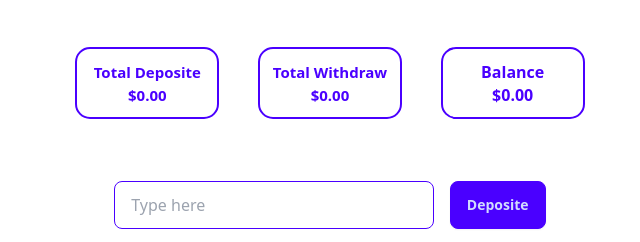
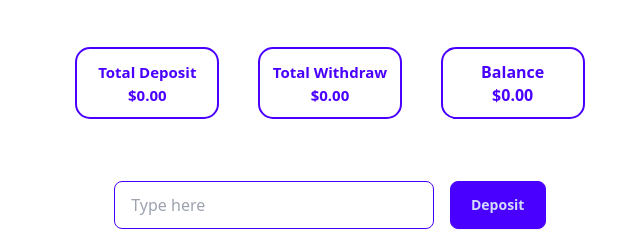
Before and after one commit to sabrina-mostafa/FrontEnd_Course--Assignment-6_-DOM-, a plain HTML site: page dashboard.html in a window 1280 px wide. Shown: the part 187-429 px from the top of the page, 310-950 px from the left. Drawn offline with nearby package versions, Linux system fonts and the light colour scheme.

Commit message:
Update dashboard.html

```diff
--- a/dashboard.html
+++ b/dashboard.html
@@ -20,7 +20,7 @@
             <div class="p-[2%] flex flex-col justify-between items-center w-[100%]">
                 <div class="md:pb-[8%] sm:pb-[10%] pb-[15%] w-[100%] flex flex-row justify-center gap-[5%] font-[800]">
                     <div class="badge badge-primary badge-outline text-[15px] border-[2px] rounded-[15px] flex flex-col w-[9rem] h-[4.5rem] text-center">
-                        <h1>Total Deposite</h1>
+                        <h1>Total Deposit</h1>
                         <p id="totalDeposite" class="pt-[3%]">$0.00</p>
                     </div>
                     <div class="badge badge-primary badge-outline text-[15px] border-[2px] rounded-[15px] flex flex-col w-[9rem] h-[4.5rem] text-center">
@@ -36,7 +36,7 @@
                 <div class="flex justify-center gap-[2%] w-[100%] pb-[2%]">
                     <input type="text" placeholder="Type here" id="depositeAmount"
                         class="input input-bordered input-primary w-full max-w-xs" />
-                    <button class="btn btn-primary w-[6rem] font-[700]" id="depositeBtn">Deposite</button>
+                    <button class="btn btn-primary w-[6rem] font-[700]" id="depositeBtn">Deposit</button>
                 </div>
                 <div class="flex justify-center gap-[2%] w-[100%]">
                     <input type="text" placeholder="Type here" id="withdrawAmount"
```
